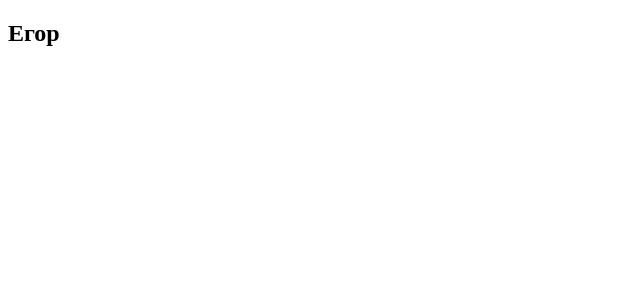
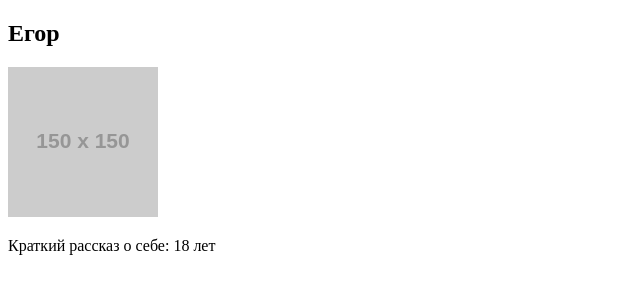
Before and after one commit to SkitTezz/my-resume, a plain HTML site: page index.html in a window 1280 px wide. Shown: the whole page, without its empty margins (0-640 px from the left). Drawn offline with Linux system fonts and the light colour scheme; placeholder pictures from the web are drawn by us.

Commit message:
Feat: Add content to 'About Me' section

```diff
--- a/index.html
+++ b/index.html
@@ -8,6 +8,8 @@
 <body>
     <section id="about-me">
         <h1>Егор</h1>
-    </section>
+        <img src="https://via.placeholder.com/150" alt="Моя фотография" />
+        <p>Краткий рассказ о себе: 18 лет</p>
+    </section
 </body>
 </html>
```
